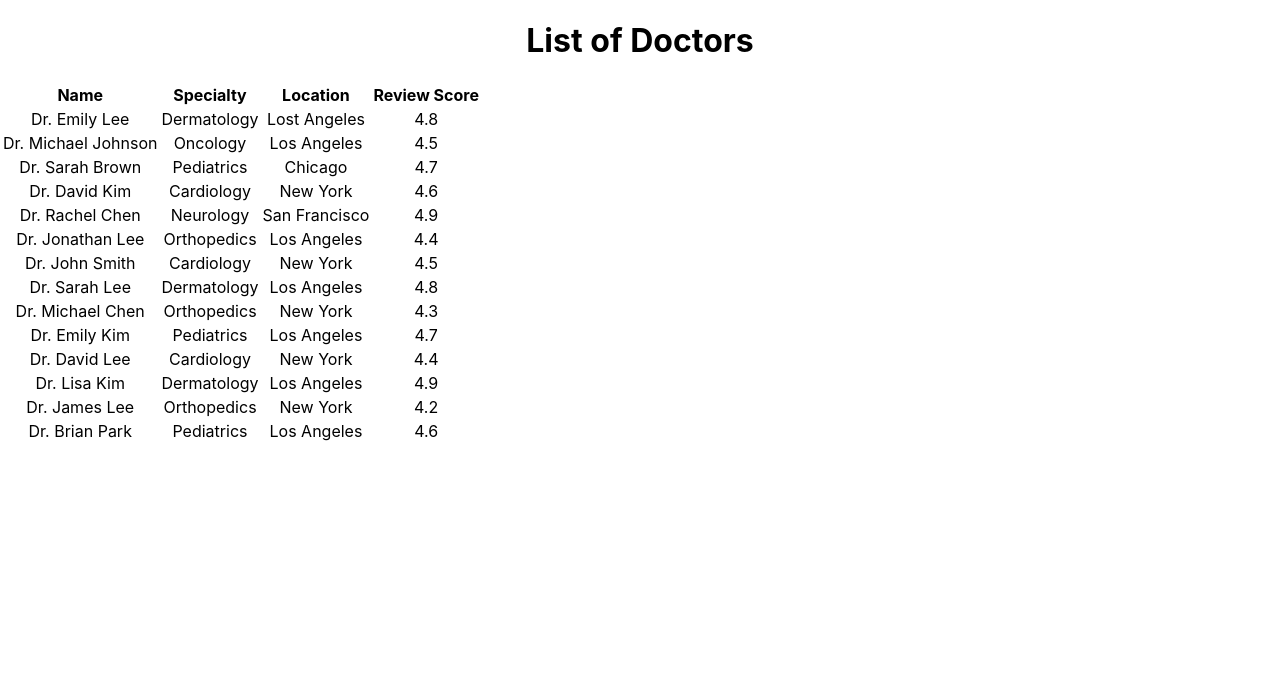
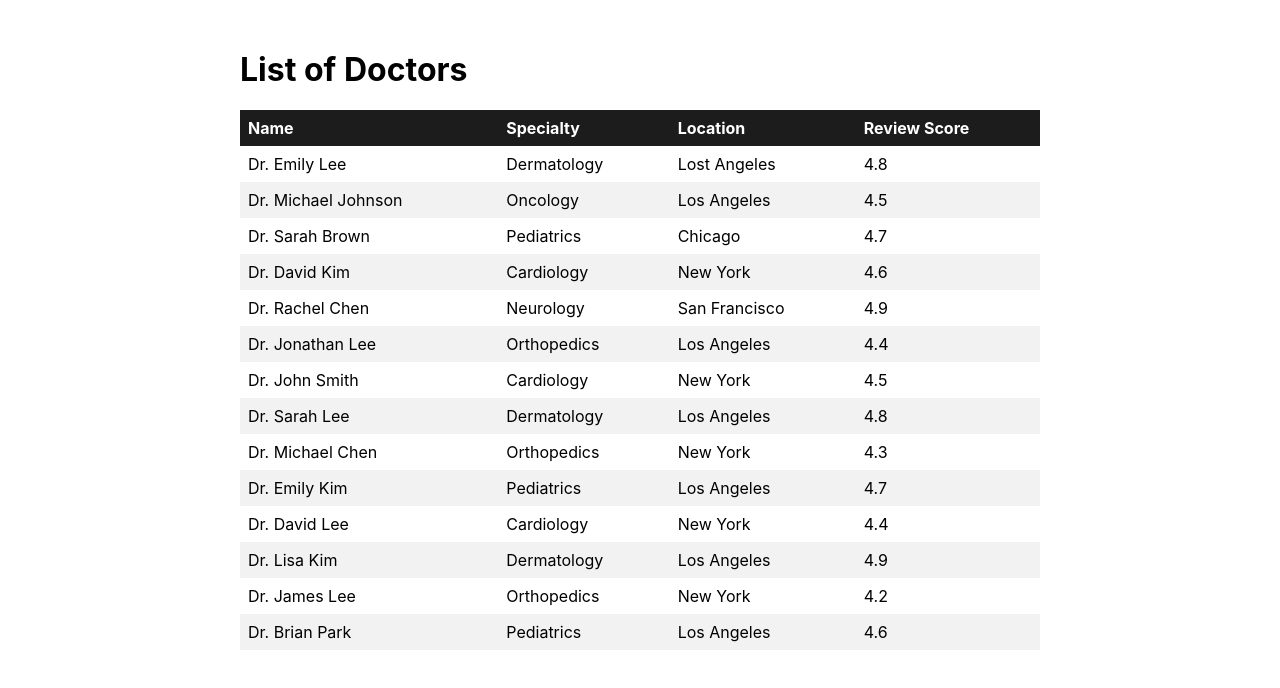
Before and after one commit to aerusin/veradigm-doctors-assessment, a React (Create React App) app in the folder doctors-website/: page / in a window 1280 px wide. Shown: the top 688 px of the page. Built offline with nearby package versions, Linux system fonts and the light colour scheme.

Commit message:
add some css to make it look prettier

```diff
--- a/doctors-website/src/App.css
+++ b/doctors-website/src/App.css
@@ -1,38 +1,31 @@
 .App {
-  text-align: center;
+  margin: 0 auto;
+  max-width: 800px;
 }
 
-.App-logo {
-  height: 40vmin;
-  pointer-events: none;
+table {
+  border-collapse: collapse;
+  width: 100%;
 }
 
-@media (prefers-reduced-motion: no-preference) {
-  .App-logo {
-    animation: App-logo-spin infinite 20s linear;
-  }
+th, td {
+  text-align: left;
+  padding: 8px;
 }
 
-.App-header {
-  background-color: #282c34;
-  min-height: 100vh;
-  display: flex;
-  flex-direction: column;
-  align-items: center;
-  justify-content: center;
-  font-size: calc(10px + 2vmin);
-  color: white;
+th {
+  background-color: #1c1c1c;
+  color: #fff;
 }
 
-.App-link {
-  color: #61dafb;
+tr:nth-child(even) {
+  background-color: #f2f2f2;
 }
 
-@keyframes App-logo-spin {
-  from {
-    transform: rotate(0deg);
-  }
-  to {
-    transform: rotate(360deg);
-  }
+tr:hover {
+  background-color: #ddd;
 }
+
+h1, h2 {
+  margin-top: 50px;
+}
```
